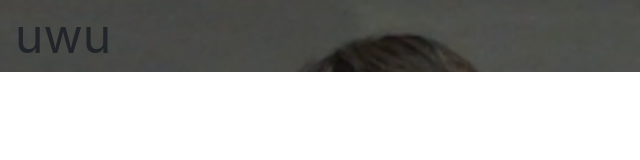
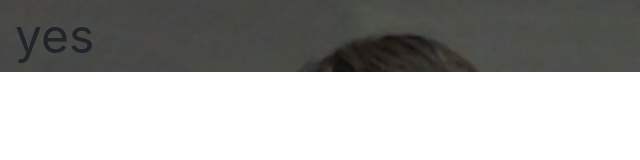
Before and after one commit to justinmshao/justinmshao.github.io, a plain HTML site: page index.html in a window 1280 px wide. Shown: the full height of the page, 0-640 px from the left. Drawn offline with nearby package versions, Linux system fonts and the light colour scheme.

Commit message:
this is a message

```diff
--- a/index.html
+++ b/index.html
@@ -12,7 +12,7 @@
                     </head>
     <body>
         <div class="container-fluid" style="background-image:url(1474666102.PNG)">
-        <font size="100">uwu</font>
+        <font size="100">yes</font>
 
 
 
```
